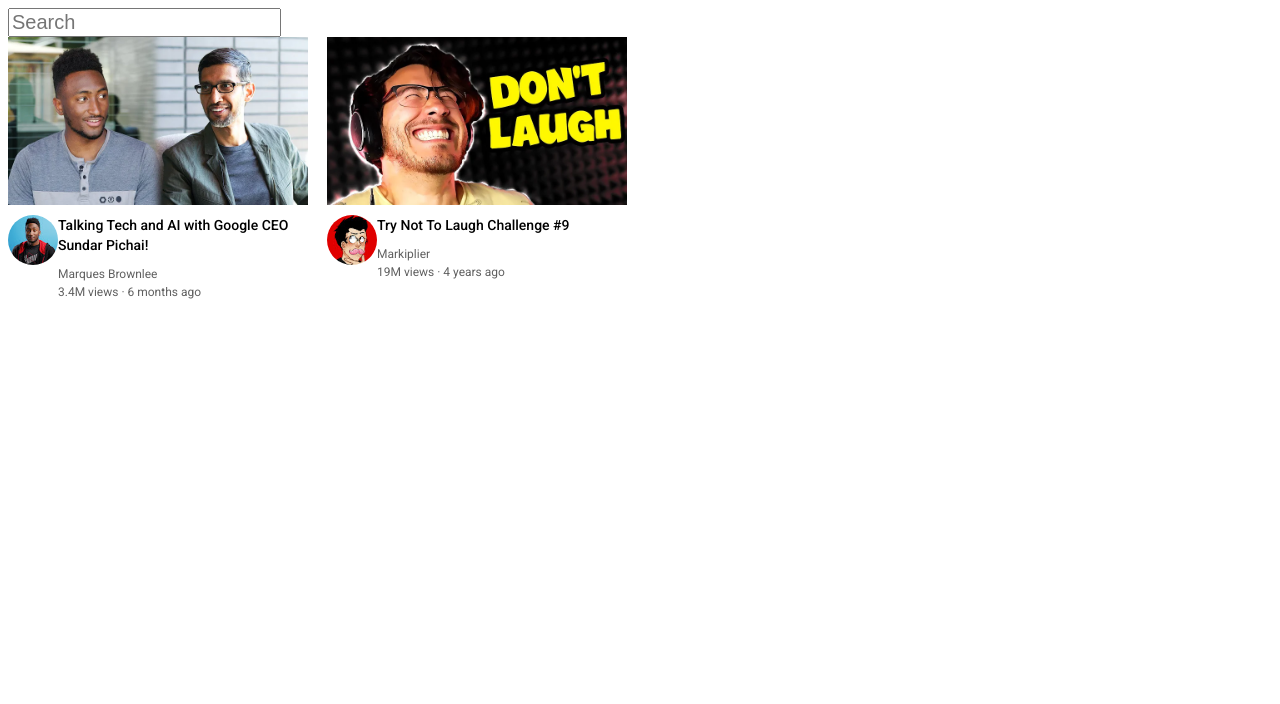
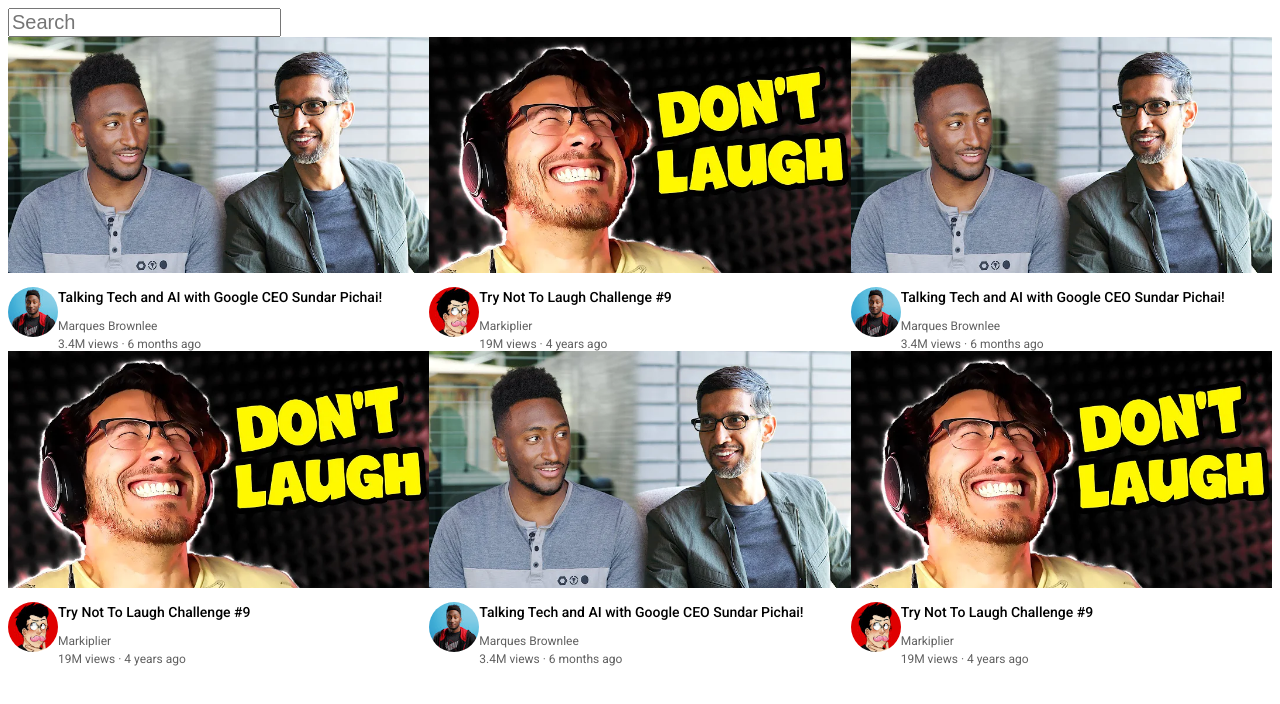
Before and after one commit to mercenar17r/youtube-clone, a plain HTML site: page index.html in a window 1280 px wide. Drawn offline with Linux system fonts and the light colour scheme.

Commit message:
make preview resize

```diff
--- a/index.html
+++ b/index.html
@@ -17,8 +17,7 @@
 				margin-bottom: 0;
 			}
 			.thumbnail {
-				width: 300px;
-				display: block;
+				width: 100%;
 			}
 
 			.search-bar {
@@ -33,12 +32,7 @@
 				line-height: 20px;
 				margin-bottom: 12px;
 			}
-			.video-preview {
-				width: 300px;
-				display: inline-block;
-				vertical-align: top;
-				margin-right: 15px;
-			}
+
 			.video-info-grid {
 				display: grid;
 				grid-template-columns: 50px 1fr;
@@ -59,19 +53,26 @@
 			.video-author {
 				margin-bottom: 4px;
 			}
+			.video-grid {
+				display: grid;
+				grid-template-columns: 1fr 1fr 1fr;
+			}
 		</style>
 	</head>
 
 	<body>
 		<input class="search-bar" type="text" placeholder="Search" />
-
+		<div class="video-grid">
 			<div class="video-preview">
 				<div class="thumbnail-row">
 					<img class="thumbnail" src="thumbnails/thumbnail-1.webp" />
 				</div>
 				<div class="video-info-grid">
 					<div class="channel-picture">
-					<img class="profile-picture" src="channel-pictures/channel-1.jpeg" />
+						<img
+							class="profile-picture"
+							src="channel-pictures/channel-1.jpeg"
+						/>
 					</div>
 					<div class="video-info">
 						<p class="video-title">
@@ -89,7 +90,10 @@
 				</div>
 				<div class="video-info-grid">
 					<div class="channel-picture">
-					<img class="profile-picture" src="channel-pictures/channel-2.jpeg" />
+						<img
+							class="profile-picture"
+							src="channel-pictures/channel-2.jpeg"
+						/>
 					</div>
 					<div class="video-info">
 						<p class="video-title">Try Not To Laugh Challenge #9</p>
@@ -98,5 +102,86 @@
 					</div>
 				</div>
 			</div>
+
+			<div class="video-preview">
+				<div class="thumbnail-row">
+					<img class="thumbnail" src="thumbnails/thumbnail-1.webp" />
+				</div>
+				<div class="video-info-grid">
+					<div class="channel-picture">
+						<img
+							class="profile-picture"
+							src="channel-pictures/channel-1.jpeg"
+						/>
+					</div>
+					<div class="video-info">
+						<p class="video-title">
+							Talking Tech and AI with Google CEO Sundar Pichai!
+						</p>
+						<p class="video-author">Marques Brownlee</p>
+						<p class="video-stats">3.4M views &#183; 6 months ago</p>
+					</div>
+				</div>
+			</div>
+
+			<div class="video-preview">
+				<div class="thumbnail-row">
+					<img class="thumbnail" src="thumbnails/thumbnail-2.webp" />
+				</div>
+				<div class="video-info-grid">
+					<div class="channel-picture">
+						<img
+							class="profile-picture"
+							src="channel-pictures/channel-2.jpeg"
+						/>
+					</div>
+					<div class="video-info">
+						<p class="video-title">Try Not To Laugh Challenge #9</p>
+						<p class="video-author">Markiplier</p>
+						<p class="video-stats">19M views &#183; 4 years ago</p>
+					</div>
+				</div>
+			</div>
+
+			<div class="video-preview">
+				<div class="thumbnail-row">
+					<img class="thumbnail" src="thumbnails/thumbnail-1.webp" />
+				</div>
+				<div class="video-info-grid">
+					<div class="channel-picture">
+						<img
+							class="profile-picture"
+							src="channel-pictures/channel-1.jpeg"
+						/>
+					</div>
+					<div class="video-info">
+						<p class="video-title">
+							Talking Tech and AI with Google CEO Sundar Pichai!
+						</p>
+						<p class="video-author">Marques Brownlee</p>
+						<p class="video-stats">3.4M views &#183; 6 months ago</p>
+					</div>
+				</div>
+			</div>
+
+			<div class="video-preview">
+				<div class="thumbnail-row">
+					<img class="thumbnail" src="thumbnails/thumbnail-2.webp" />
+				</div>
+				<div class="video-info-grid">
+					<div class="channel-picture">
+						<img
+							class="profile-picture"
+							src="channel-pictures/channel-2.jpeg"
+						/>
+					</div>
+					<div class="video-info">
+						<p class="video-title">Try Not To Laugh Challenge #9</p>
+						<p class="video-author">Markiplier</p>
+						<p class="video-stats">19M views &#183; 4 years ago</p>
+					</div>
+				</div>
+			</div>
+		</div>
 	</body>
 </html>
```
Lines whose indentation alone changed are shown as unchanged.
